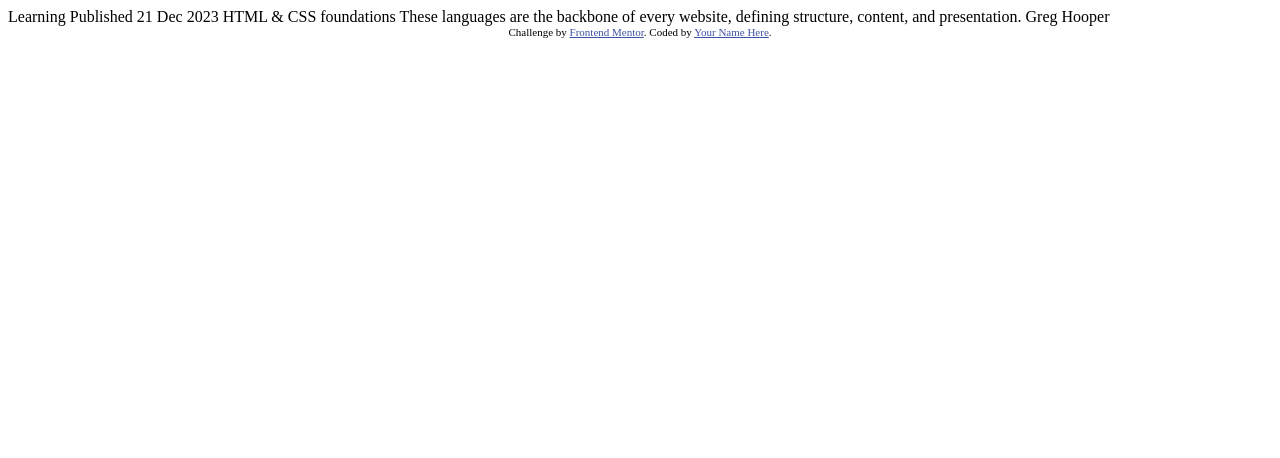
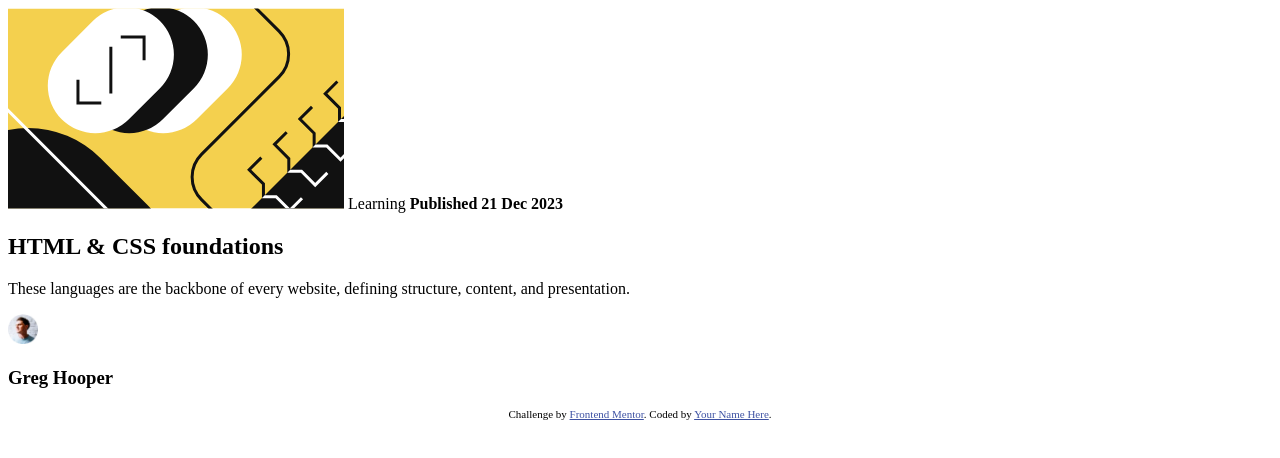
Before and after one commit to fryca9/blog-preview-card--fm, a plain HTML site: page index.html in a window 1280 px wide. Drawn offline with Linux system fonts and the light colour scheme.

Commit message:
first HTML

```diff
--- a/index.html
+++ b/index.html
@@ -1,34 +1,57 @@
 <!DOCTYPE html>
 <html lang="en">
   <head>
-  <meta charset="UTF-8">
-  <meta name="viewport" content="width=device-width, initial-scale=1.0"> <!-- displays site properly based on user's device -->
+    <meta charset="UTF-8" />
+    <meta name="viewport" content="width=device-width, initial-scale=1.0" />
+    <!-- displays site properly based on user's device -->
 
-  <link rel="icon" type="image/png" sizes="32x32" href="./assets/images/favicon-32x32.png">
+    <link
+      rel="icon"
+      type="image/png"
+      sizes="32x32"
+      href="./assets/images/favicon-32x32.png"
+    />
 
     <title>Frontend Mentor | Blog preview card</title>
 
     <!-- Feel free to remove these styles or customise in your own stylesheet 👍 -->
     <style>
-    .attribution { font-size: 11px; text-align: center; }
-    .attribution a { color: hsl(228, 45%, 44%); }
+      .attribution {
+        font-size: 11px;
+        text-align: center;
+      }
+      .attribution a {
+        color: hsl(228, 45%, 44%);
+      }
     </style>
   </head>
   <body>
-
-  Learning
-
-  Published 21 Dec 2023
-
-  HTML & CSS foundations
-
-  These languages are the backbone of every website, defining structure, content, and presentation.
-
-  Greg Hooper
-
-  <div class="attribution">
-    Challenge by <a href="https://www.frontendmentor.io?ref=challenge" target="_blank">Frontend Mentor</a>.
-    Coded by <a href="#">Your Name Here</a>.
+    <main class="preview__card">
+      <div class="card__container">
+        <img src="./assets/images/illustration-article.svg" alt="" />
+        <span class="card__tag">Learning</span>
+        <strong class="card__date">Published 21 Dec 2023</strong>
+        <h2 class="card__title">HTML & CSS foundations</h2>
+        <p class="card__text">
+          These languages are the backbone of every website, defining structure,
+          content, and presentation.
+        </p>
+        <div class="card__author">
+          <img
+            src="./assets/images/image-avatar.webp"
+            alt=""
+            class="author__avatar"
+            width="30px"
+          />
+          <h3 class="author__name">Greg Hooper</h3>
         </div>
+      </div>
+    </main>
+    <footer class="attribution">
+      Challenge by
+      <a href="https://www.frontendmentor.io?ref=challenge" target="_blank"
+        >Frontend Mentor</a
+      >. Coded by <a href="#">Your Name Here</a>.
+    </footer>
   </body>
 </html>
```
Lines whose indentation alone changed are shown as unchanged.
